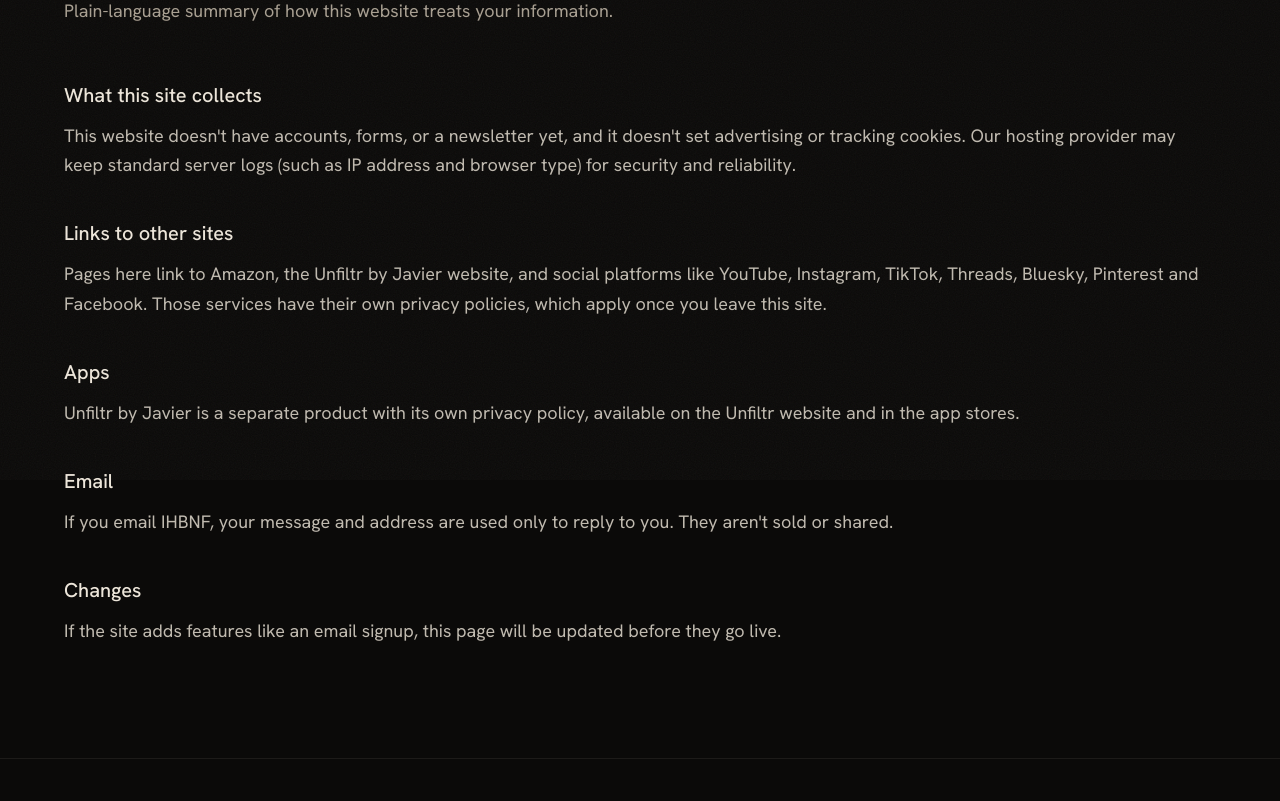
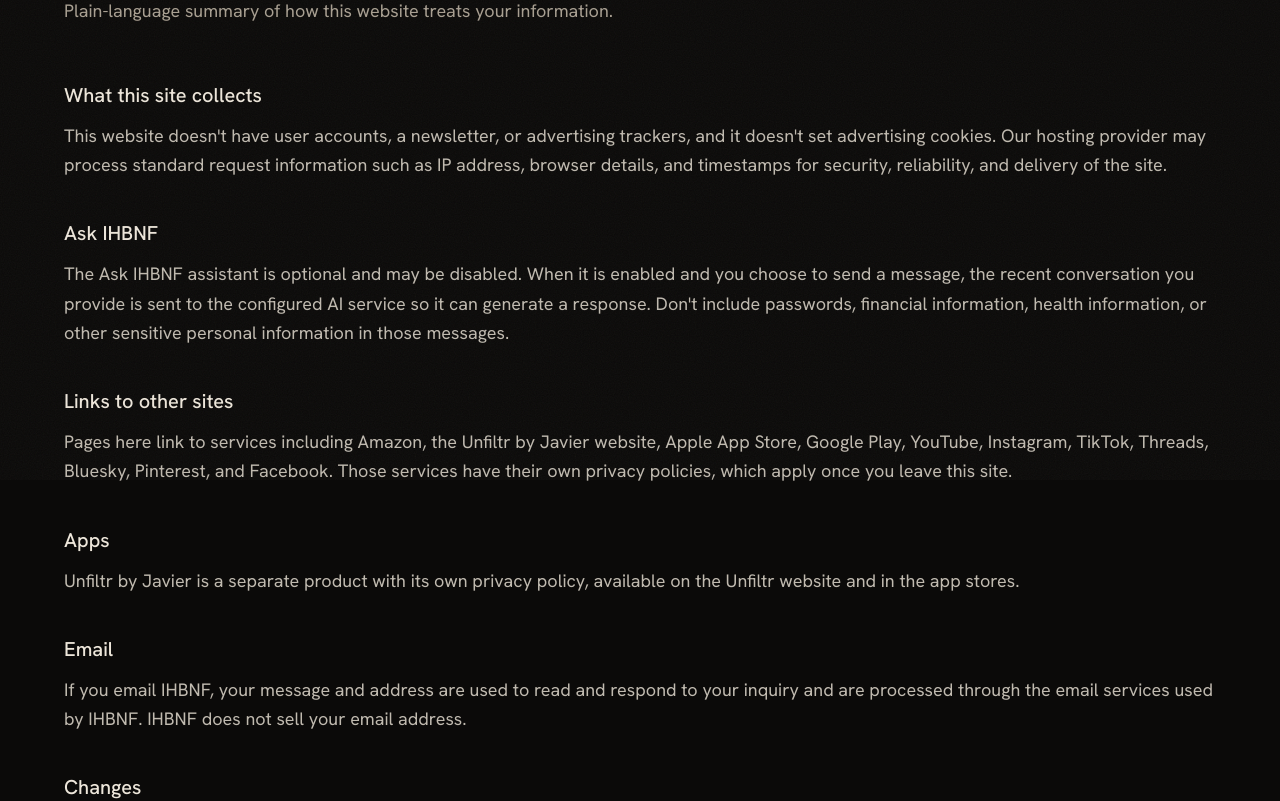
Before and after one commit to Tanjiro-1122/ihbnf, a Next.js app: page /privacy in a window 1280 px wide. Shown: the part 320-1121 px from the top of the page. Built offline with nearby package versions, Linux system fonts and the light colour scheme; no server answers.

Commit message:
Update privacy page for optional AI assistant

```diff
--- a/src/app/privacy/page.tsx
+++ b/src/app/privacy/page.tsx
@@ -9,11 +9,15 @@ export const metadata: Metadata = {
 const sections = [
   {
     h: "What this site collects",
-    p: "This website doesn't have accounts, forms, or a newsletter yet, and it doesn't set advertising or tracking cookies. Our hosting provider may keep standard server logs (such as IP address and browser type) for security and reliability.",
+    p: "This website doesn't have user accounts, a newsletter, or advertising trackers, and it doesn't set advertising cookies. Our hosting provider may process standard request information such as IP address, browser details, and timestamps for security, reliability, and delivery of the site.",
+  },
+  {
+    h: "Ask IHBNF",
+    p: "The Ask IHBNF assistant is optional and may be disabled. When it is enabled and you choose to send a message, the recent conversation you provide is sent to the configured AI service so it can generate a response. Don't include passwords, financial information, health information, or other sensitive personal information in those messages.",
   },
   {
     h: "Links to other sites",
-    p: "Pages here link to Amazon, the Unfiltr by Javier website, and social platforms like YouTube, Instagram, TikTok, Threads, Bluesky, Pinterest and Facebook. Those services have their own privacy policies, which apply once you leave this site.",
+    p: "Pages here link to services including Amazon, the Unfiltr by Javier website, Apple App Store, Google Play, YouTube, Instagram, TikTok, Threads, Bluesky, Pinterest, and Facebook. Those services have their own privacy policies, which apply once you leave this site.",
   },
   {
     h: "Apps",
@@ -21,11 +25,11 @@ const sections = [
   },
   {
     h: "Email",
-    p: "If you email IHBNF, your message and address are used only to reply to you. They aren't sold or shared.",
+    p: "If you email IHBNF, your message and address are used to read and respond to your inquiry and are processed through the email services used by IHBNF. IHBNF does not sell your email address.",
   },
   {
     h: "Changes",
-    p: "If the site adds features like an email signup, this page will be updated before they go live.",
+    p: "If the site adds features that change how visitor information is handled, this page will be updated to reflect them.",
   },
 ];
 
```
